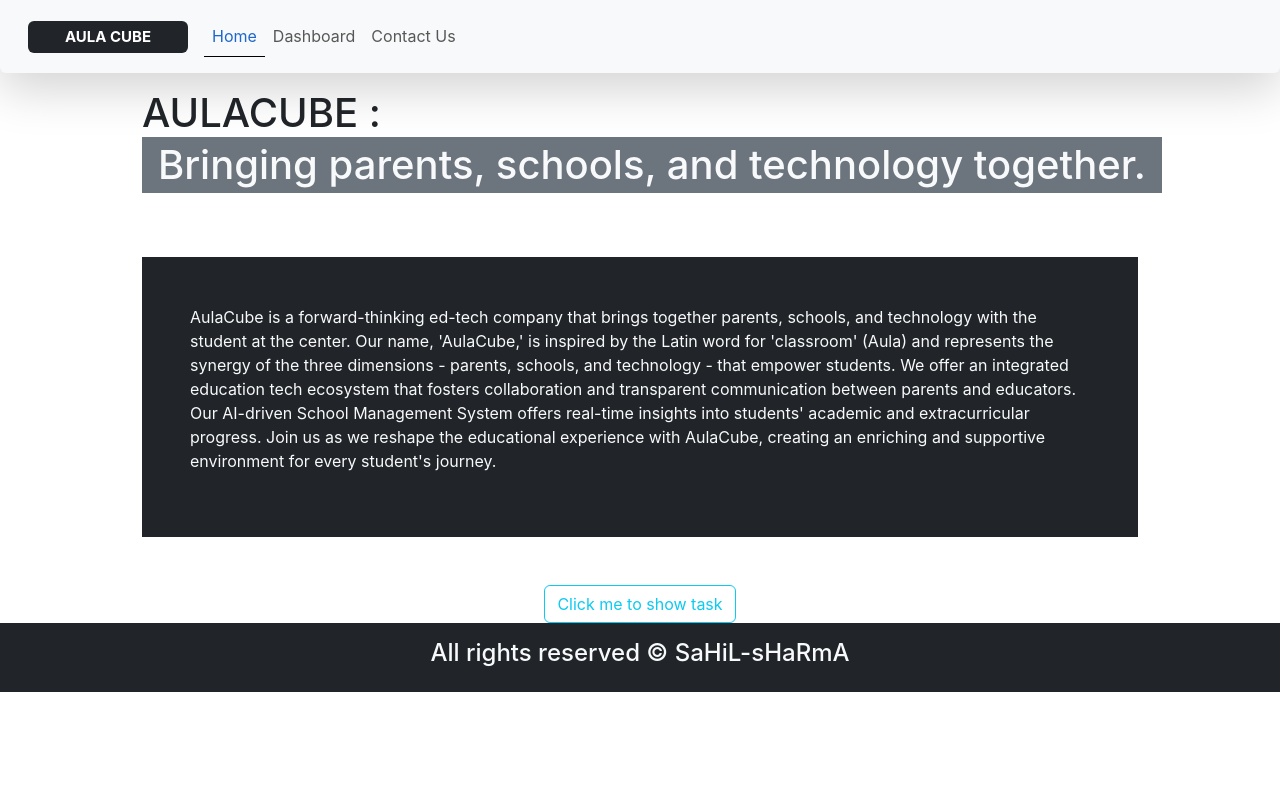
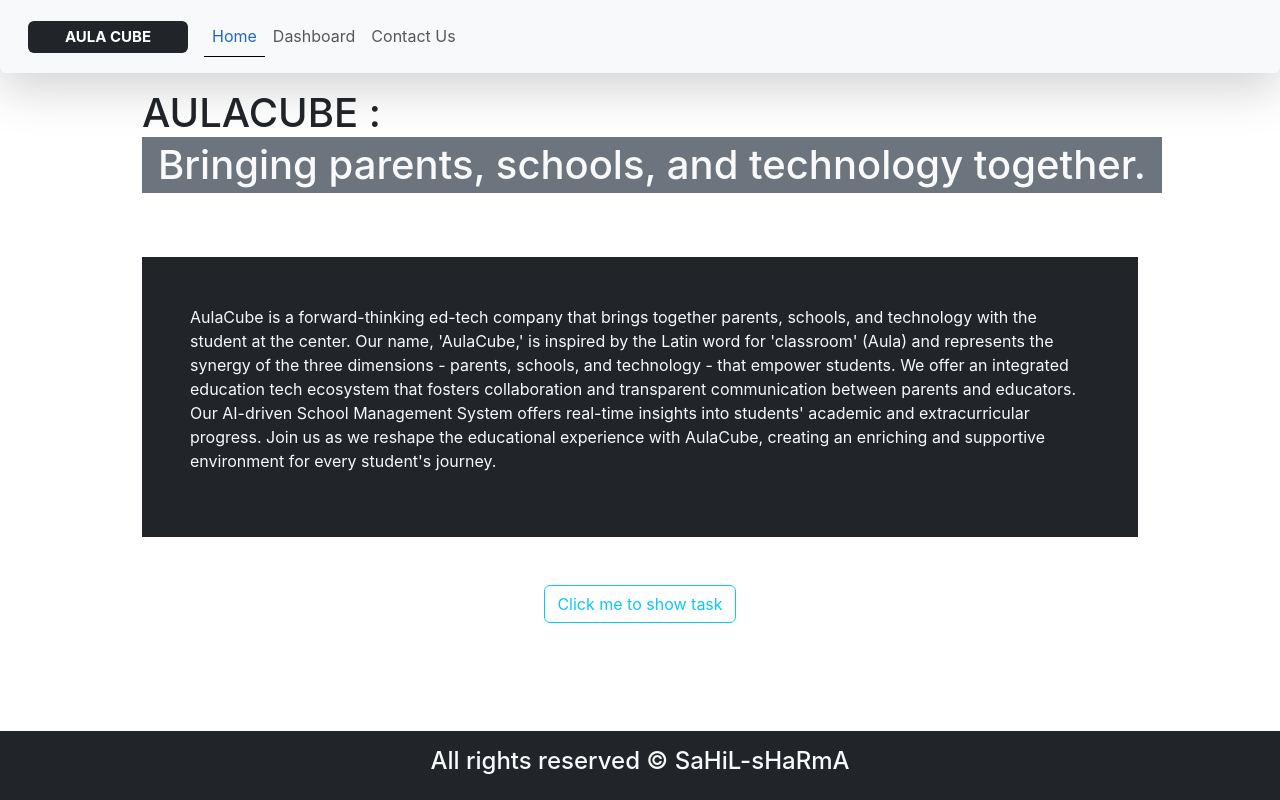
Before and after one commit to Sahil-4U/aulacube-project, a React (Create React App) app: page / in a window 1280 px wide. Built offline with nearby package versions, Linux system fonts and the light colour scheme; no server answers.

Commit message:
our project is completed according to me

```diff
--- a/src/components/layout/Footer.js
+++ b/src/components/layout/Footer.js
@@ -2,7 +2,7 @@ import React from 'react'
 
 function Footer() {
     return (
-        <div className='bg-dark text-light p-3' >
+        <div className='bg-dark text-light p-3 footer' >
             <h4 className='text-center'>
                 All rights reserved &copy; SaHiL-sHaRmA
             </h4>
--- a/src/components/layout/Header.js
+++ b/src/components/layout/Header.js
@@ -4,7 +4,7 @@ import { Link, NavLink } from 'react-router-dom'
 function Header() {
     return (
         <div>
-            <nav className="navbar navbar-expand-lg bg-body-tertiary shadow-lg p-3 mb-3 bg-body-tertiary rounded">
+            <nav className="navbar navbar-expand-lg bg-body-tertiary shadow-lg p-3 mb-3 bg-body-tertiary rounded header">
                 <div className="container-fluid">
                     <button className="navbar-toggler" type="button" data-bs-toggle="collapse" data-bs-target="#navbarTogglerDemo01" aria-controls="navbarTogglerDemo01" aria-expanded="false" aria-label="Toggle navigation">
                         <span className="navbar-toggler-icon" />
--- a/src/components/pages/Dashboardpage.js
+++ b/src/components/pages/Dashboardpage.js
@@ -59,15 +59,15 @@ function Dashboardpage() {
                             </table>
                         </div>
                     </div>
-                    <div className='col-8 container-fluid d-flex'>
+                    <div className='col-8 ps-5 container-fluid d-flex flex-wrap' style={{ height: '80vh' }}>
                         {
                             showdata && showdata.map((val) => {
                                 return (
-                                    <div className="card shadow" style={{ width: '18rem' }} key={val.id}>
+                                    <div className="card shadow m-1" style={{ width: '18rem', height: '18rem' }} key={val.id}>
                                         <div className="card-body">
-                                            <h5 className="card-title">{val.postId}</h5>
-                                            <h6 className="card-subtitle mb-2 text-body-secondary">{val.name}</h6>
-                                            <p className="card-text">{val.body}</p>
+                                            <h5 className="card-title bg-info text-light">Post Id:{val.postId}</h5>
+                                            <h6 className="card-subtitle mb-2 text-body-secondary">Name:{val.name}</h6>
+                                            <p className="card-text">Body:{val.body}</p>
                                         </div>
                                     </div>
 
--- a/src/index.css
+++ b/src/index.css
@@ -19,3 +19,11 @@ code {
   height: 2rem;
   width: 10rem;
 }
+.footer{
+  position: fixed;
+ width: 100vw;
+  bottom: 0;
+}
+.header{
+  width: 100vw;
+}
```
